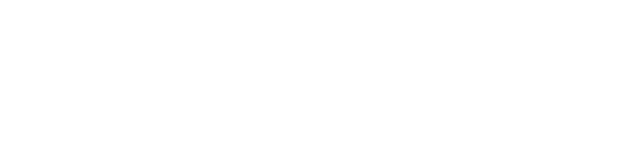
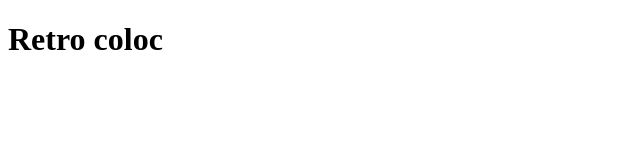
Before and after one commit to rimka-dev/projet_retro_coloc, a plain HTML site: page index.html in a window 1280 px wide. Shown: the whole page, without its empty margins (0-640 px from the left). Drawn offline with Linux system fonts and the light colour scheme.

Commit message:
Ajout d'un h1

```diff
--- a/index.html
+++ b/index.html
@@ -7,6 +7,8 @@
     <title>Document</title>
 </head>
 <body>
-
+    <header>
+        <h1>Retro coloc</h1>
+    </header>
 </body>
 </html>
```
